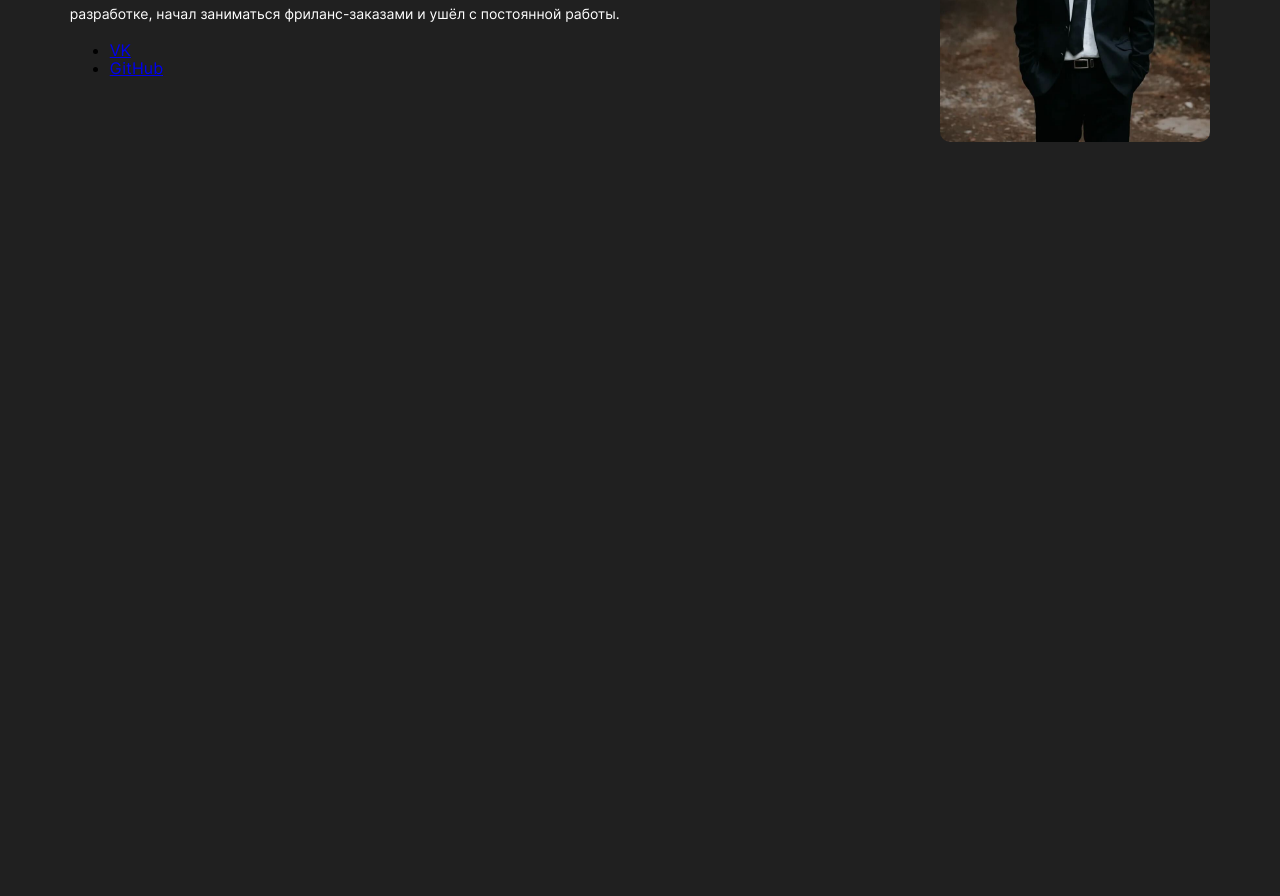
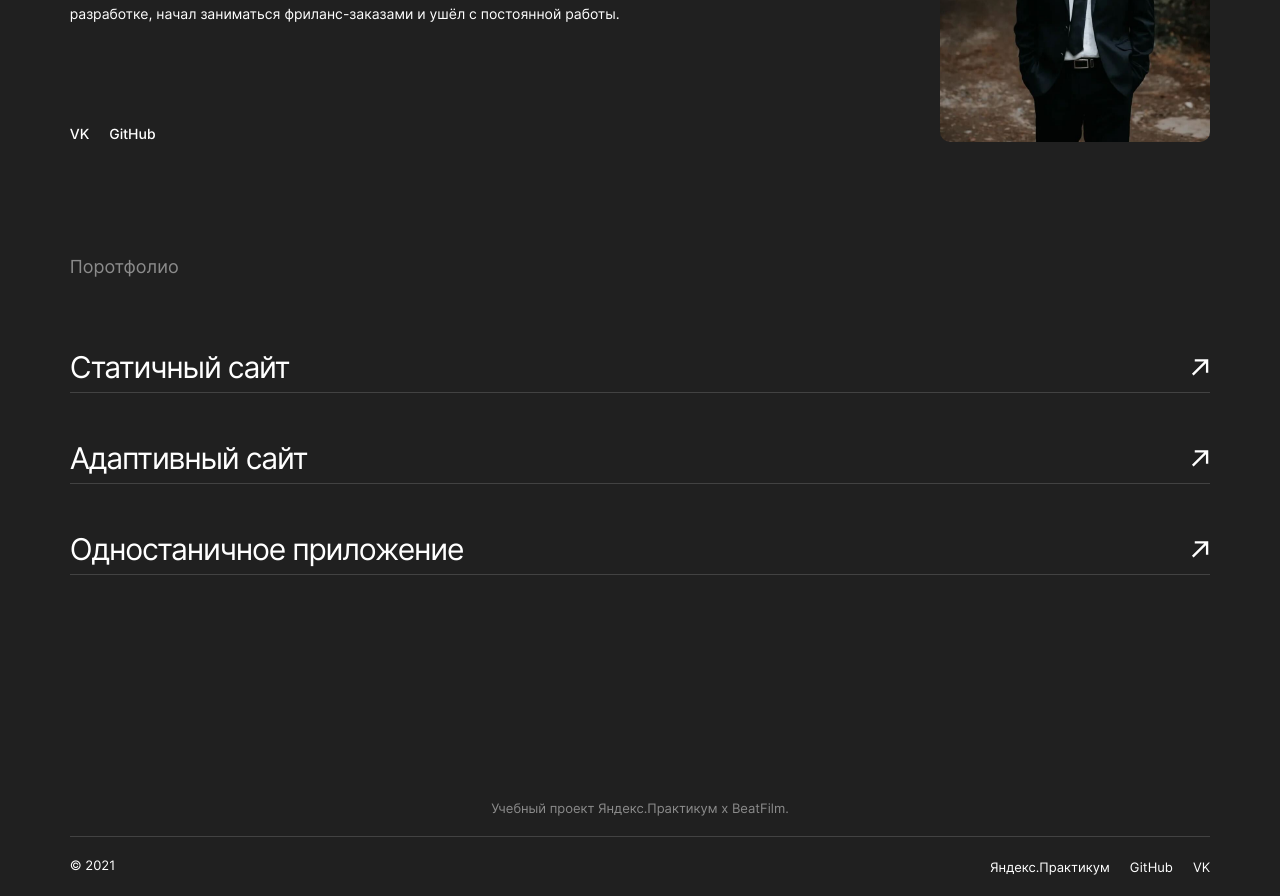
Before and after one commit to AntonSidaras/movies-explorer-frontend, a React (Create React App) app: page / in a window 1280 px wide. Shown: the part 2340-3236 px from the top of the page. Before the commit the page ends 2485 px from the top, so only its background shows below. Built offline with nearby package versions, Linux system fonts and the light colour scheme; a web font is replaced by a local one.

Commit message:
main-component_16.11.2021_01:09

```diff
--- a/src/components/AboutMe/AboutMe.css
+++ b/src/components/AboutMe/AboutMe.css
@@ -81,3 +81,30 @@
   border-radius: 10px;
   object-fit: cover;
 }
+
+.about-me__list{
+  display: flex;
+  flex-direction: row;
+  justify-content: flex-start;
+  margin: 99px 0 0 0;
+  padding: 0;
+  list-style: none;
+}
+
+.about-me__item{
+  margin: 0 20px 0 0;
+  padding: 0;
+}
+
+.about-me__item:last-child{
+  margin: 0;
+}
+
+.about-me__link{
+  font-style: normal;
+  font-weight: 500;
+  font-size: 14px;
+  line-height: 17px;
+  color: #fff;
+  text-decoration: none;
+}
--- a/src/components/AboutMe/AboutMe.js
+++ b/src/components/AboutMe/AboutMe.js
@@ -11,16 +11,16 @@ function AboutMe() {
       <div className='about-me__info'>
         <article className='about-me__about'>
           <h3 className='about-me__name'>Антон</h3>
-          <p className='about-me__profession'>Фронтенд-разработчик, 30 лет</p>
+          <p className='about-me__profession'>Фронтенд-разработчик, {new Date().getFullYear() - 1994} лет</p>
           <p className='about-me__description'>Я родился и живу в Саратове, закончил факультет экономики СГУ. У меня есть жена и дочь. Я люблю слушать музыку,
             а ещё увлекаюсь бегом. Недавно начал кодить. С 2015 года работал в компании «СКБ Контур».
             После того, как прошёл курс по веб-разработке, начал заниматься фриланс-заказами и ушёл с постоянной работы.</p>
-          <ul className='about-me__links'>
-            <li>
-              <Link to='#'>VK</Link>
+          <ul className='about-me__list'>
+            <li className='about-me__item'>
+              <Link className='about-me__link' to='#'>VK</Link>
             </li>
-            <li>
-              <Link to='#'>GitHub</Link>
+            <li className='about-me__item'>
+              <Link className='about-me__link' to='#'>GitHub</Link>
             </li>
           </ul>
         </article>
--- /dev/null
+++ b/src/components/Footer/Footer.css
@@ -0,0 +1,67 @@
+.footer{
+  display: flex;
+  flex-direction: column;
+  justify-content: center;
+  box-sizing: border-box;
+  margin: 205px auto 0 auto;
+  padding: 0;
+  width: 89.1%;
+  max-width: 1280px;
+  min-width: 320px;
+}
+
+.footer__title{
+  font-style: normal;
+  font-weight: normal;
+  font-size: 13px;
+  line-height: 16px;
+  text-align: center;
+  color: #8B8B8B;
+  margin: 0;
+  padding: 0;
+}
+
+.footer__bottom{
+  display: flex;
+  flex-direction: row;
+  justify-content: space-between;
+  margin: 20px 0 0 0;
+  padding: 20px 0 20px 0;
+  border-top: 1px #424242 solid;
+}
+
+.footer__copyright{
+  font-style: normal;
+  font-weight: normal;
+  font-size: 13px;
+  line-height: 16px;
+  color: #FFF;
+}
+
+.footer__list{
+  display: flex;
+  flex-direction: row;
+  justify-content: flex-end;
+  margin: 0;
+  padding: 0;
+  list-style: none;
+}
+
+.footer__item{
+  margin: 0 20px 0 0;
+  padding: 0;
+}
+
+.footer__item:last-of-type{
+  margin: 0;
+}
+
+.footer__link{
+  font-style: normal;
+  font-weight: normal;
+  font-size: 13px;
+  line-height: 16px;
+  text-align: right;
+  color: #FFFFFF;
+  text-decoration: none;
+}
--- a/src/components/Footer/Footer.js
+++ b/src/components/Footer/Footer.js
@@ -1,9 +1,28 @@
 import React from 'react';
+import { Link } from 'react-router-dom';
+import './Footer.css';
 
 function Footer() {
 
   return (
-    <></>
+    <footer className='footer'>
+      <h3 className='footer__title'>Учебный проект Яндекс.Практикум х BeatFilm.</h3>
+      <div className='footer__bottom'>
+        <span className='footer__copyright'>&#169; {new Date().getFullYear()}</span>
+        <ul className='footer__list'>
+          <li className='footer__item'>
+            <Link className='footer__link' to='/#'>Яндекс.Практикум</Link>
+          </li>
+          <li className='footer__item'>
+            <Link className='footer__link' to='/#'>GitHub</Link>
+          </li>
+          <li className='footer__item'>
+            <Link className='footer__link' to='/#'>VK</Link>
+          </li>
+        </ul>
+      </div>
+
+    </footer>
   );
 }
 
--- /dev/null
+++ b/src/components/Portfolio/Portfolio.css
@@ -0,0 +1,69 @@
+.portfolio{
+  display: flex;
+  flex-direction: column;
+  justify-content: center;
+  box-sizing: border-box;
+  margin: 100px auto 0 auto;
+  padding: 0;
+  width: 89.1%;
+  max-width: 1280px;
+  min-width: 320px;
+}
+
+.portfolio__title{
+  font-style: normal;
+  font-weight: normal;
+  font-size: 18px;
+  line-height: 20px;
+  color: #8B8B8B;
+  mix-blend-mode: normal;
+}
+
+.portfolio__list{
+  display: flex;
+  flex-direction: column;
+  justify-content: space-between;
+  margin: 50px 0 0 0;
+  padding: 0;
+  list-style: none;
+}
+
+.portfolio__item{
+  margin: 0 0 20px 0;
+  padding: 0;
+}
+
+.portfolio__item:last-child{
+  margin: 0;
+}
+
+.portfolio__link{
+  display: flex;
+  flex-direction: row;
+  justify-content: space-between;
+  margin: 0 0 20px 0;
+  padding: 0;
+  text-decoration: none;
+  border-bottom: 1px #424242 solid;
+}
+
+.portfolio__text{
+  margin: 0;
+  padding: 0;
+  font-style: normal;
+  font-weight: normal;
+  font-size: 30px;
+  line-height: 50px;
+  letter-spacing: -0.04em;
+  color: #FFF;
+}
+
+.portfolio__arrow{
+  display: block;
+  align-self: center;
+  width: 20px;
+  height: 20px;
+  background-image: url('../../images/portfolio/arrow.svg');
+  background-repeat: no-repeat;
+  background-position: center;
+}
--- a/src/components/Portfolio/Portfolio.js
+++ b/src/components/Portfolio/Portfolio.js
@@ -1,9 +1,35 @@
 import React from 'react';
+import { Link } from 'react-router-dom';
+import './Portfolio.css';
 
 function Portfolio() {
 
   return (
-    <></>
+    <section className='portfolio'>
+      <h2 className='portfolio__title'>
+        Поротфолио
+      </h2>
+      <ul className='portfolio__list'>
+        <li className='portfolio__item'>
+          <Link className='portfolio__link' to='/#'>
+            <h3 className='portfolio__text'>Статичный сайт</h3>
+            <span className='portfolio__arrow'></span>
+          </Link>
+        </li>
+        <li className='portfolio__item'>
+          <Link className='portfolio__link' to='/#'>
+            <h3 className='portfolio__text'>Адаптивный сайт</h3>
+            <span className='portfolio__arrow'></span>
+          </Link>
+        </li>
+        <li className='portfolio__item'>
+          <Link className='portfolio__link' to='/#'>
+            <h3 className='portfolio__text'>Одностаничное приложение</h3>
+            <span className='portfolio__arrow'></span>
+          </Link>
+        </li>
+      </ul>
+    </section>
   );
 }
 
```
Also changed, not shown: src/images/portfolio/arrow.svg (added).
